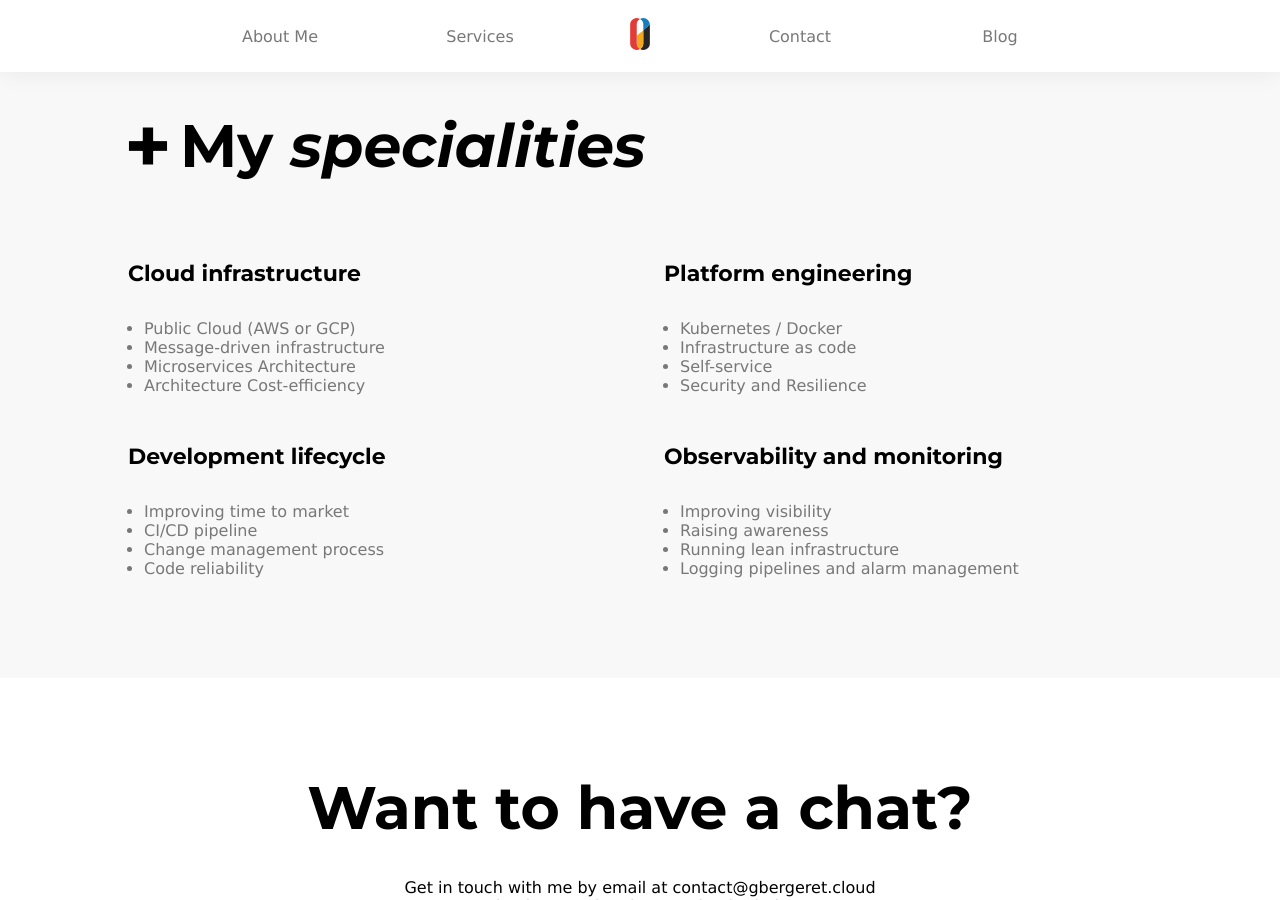
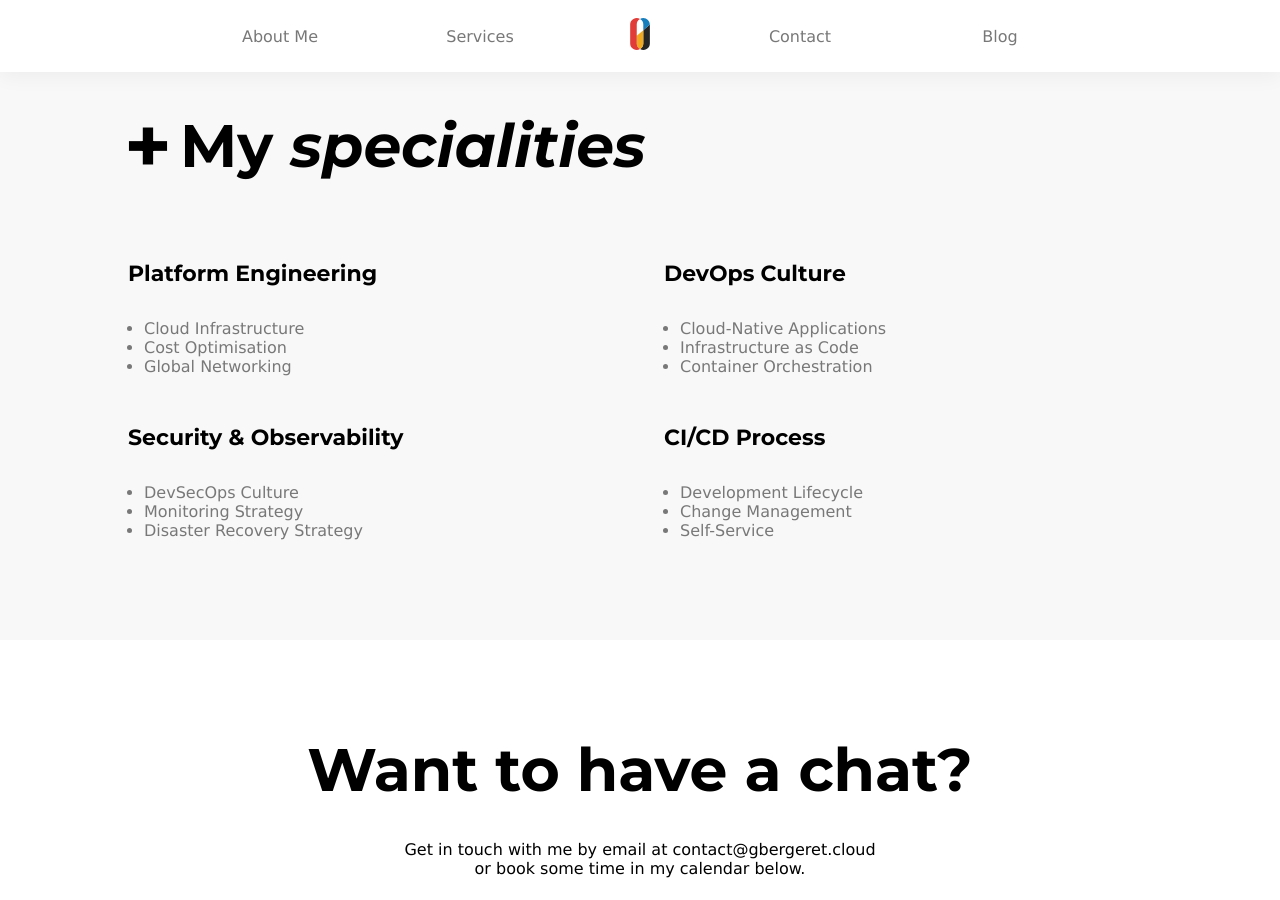
Before and after one commit to gbergeret-cloud/website, a Jekyll site: the page built from index.html, in a window 1280 px wide and 900 px high, scrolled down 6123 px. Built offline with Jekyll 4.4.1, drawn with Linux system fonts in a browser that asks for light colours; comment, search, counter and statistics services are not loaded.

Commit message:
fix: Update My Specialities on index page

```diff
--- a/index.html
+++ b/index.html
@@ -278,46 +278,37 @@ permalink: /
     <div>
       <div>
         <div class="skill">
-          <h4>Cloud infrastructure</h4>
+          <h4>Platform Engineering</h4>
           <ul class="text-light-grey">
-            <li>Public Cloud (AWS or GCP)</li>
-            <li>Message-driven infrastructure</li>
-            <li>Microservices Architecture</li>
-            <li>Architecture Cost-efficiency</li>
+            <li>Cloud Infrastructure</li>
+            <li>Cost Optimisation</li>
+            <li>Global Networking</li>
           </ul>
         </div>
         <div class="skill">
-          <h4>Platform engineering</h4>
+          <h4>DevOps Culture</h4>
           <ul class="text-light-grey">
-            <li>Kubernetes / Docker
-            </li>
-            <li>Infrastructure as code</li>
-            <li>Self-service</li>
-            <li>Security and Resilience</li>
+            <li>Cloud-Native Applications</li>
+            <li>Infrastructure as Code</li>
+            <li>Container Orchestration</li>
           </ul>
         </div>
       </div>
       <div>
         <div class="skill">
-          <h4>Development lifecycle</h4>
+          <h4>Security & Observability</h4>
           <ul class="text-light-grey">
-            <li>Improving time to market</li>
-            <li>CI/CD pipeline</li>
-            <li>Change management process</li>
-            <li>
-              Code reliability</li>
+            <li>DevSecOps Culture</li>
+            <li>Monitoring Strategy</li>
+            <li>Disaster Recovery Strategy</li>
           </ul>
         </div>
         <div class="skill">
-          <h4>Observability and monitoring</h4>
+          <h4>CI/CD Process</h4>
           <ul class="text-light-grey">
-            <li>Improving visibility
-            </li>
-            <li>Raising awareness</li>
-            <li>
-              Running lean infrastructure</li>
-            <li>
-              Logging pipelines and alarm management</li>
+            <li>Development Lifecycle</li>
+            <li>Change Management</li>
+            <li>Self-Service</li>
           </ul>
         </div>
       </div>
```
